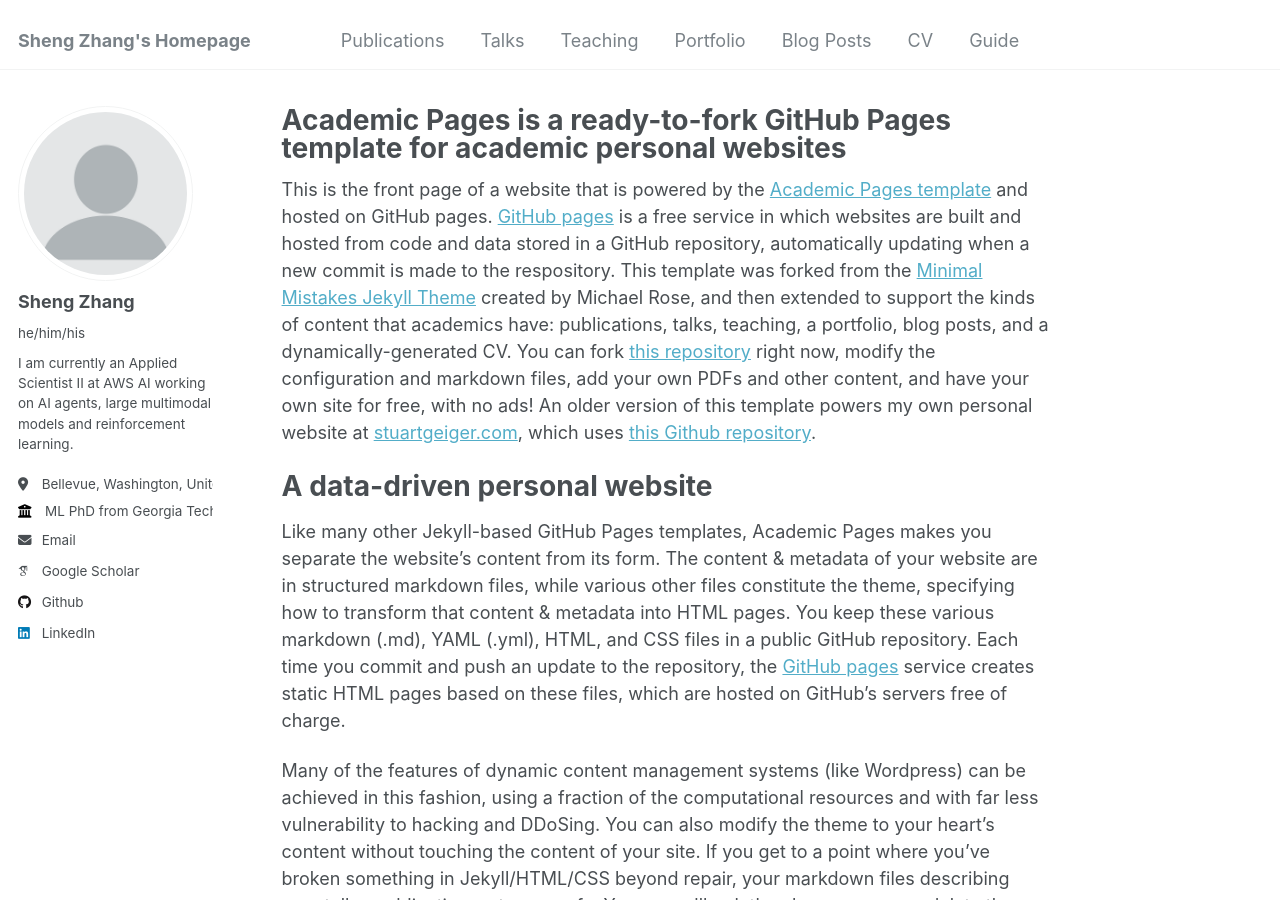
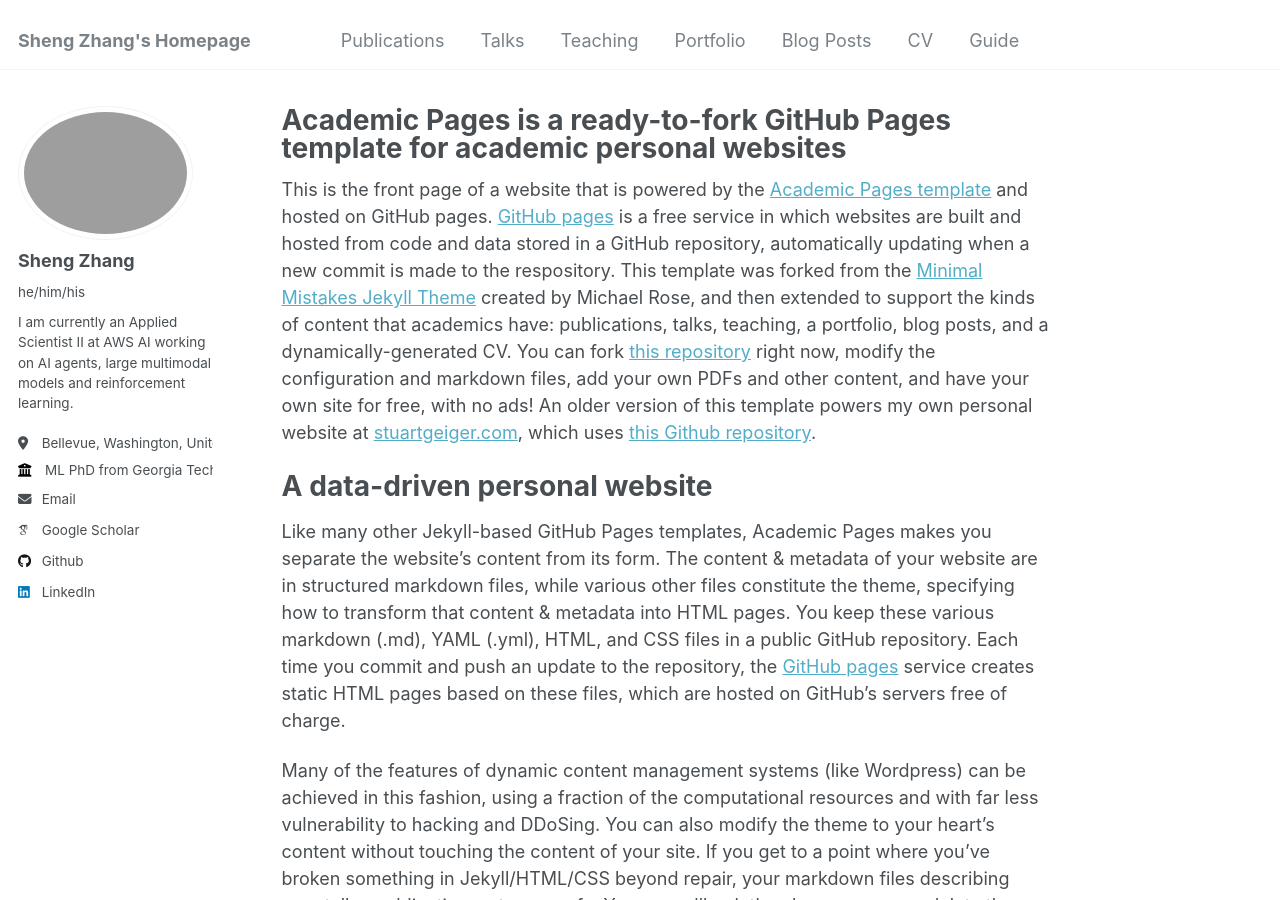
Before and after one commit to szhangml/szhangml.github.io, a Jekyll site: the page built from _pages/about.md, in a window 1280 px wide and 900 px high. Built offline with Jekyll 4.4.1, drawn with Linux system fonts in a browser that asks for light colours; some web fonts are replaced.

Commit message:
Update avatar in _config.yml

```diff
--- a/_config.yml
+++ b/_config.yml
@@ -21,7 +21,7 @@ repository               : "szhangml/szhangml.github.io"
 #               Additional customization can be done by editing /_includes/author-profile.html
 author:
   # Biographic information
-  avatar           : "profile.png"
+  avatar           : "selfie.png"
   name             : "Sheng Zhang"
   pronouns         : "he/him/his" # example: "she/her"
   bio              : "I am currently an Applied Scientist II at AWS AI working on AI agents, large multimodal models and reinforcement learning."
```
